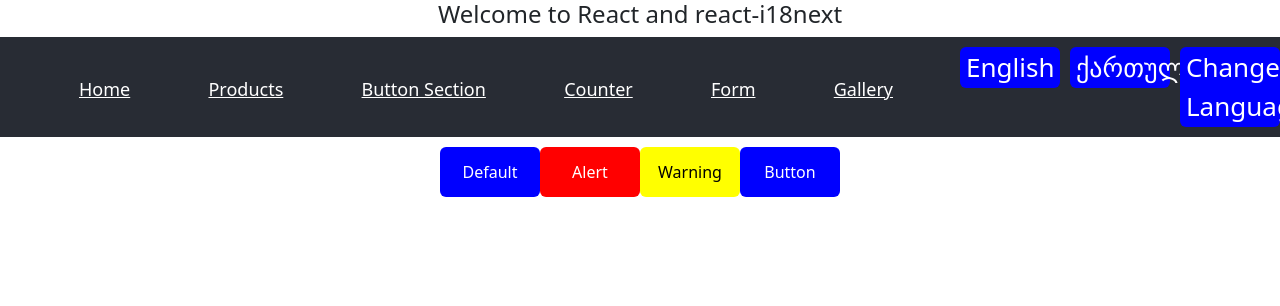
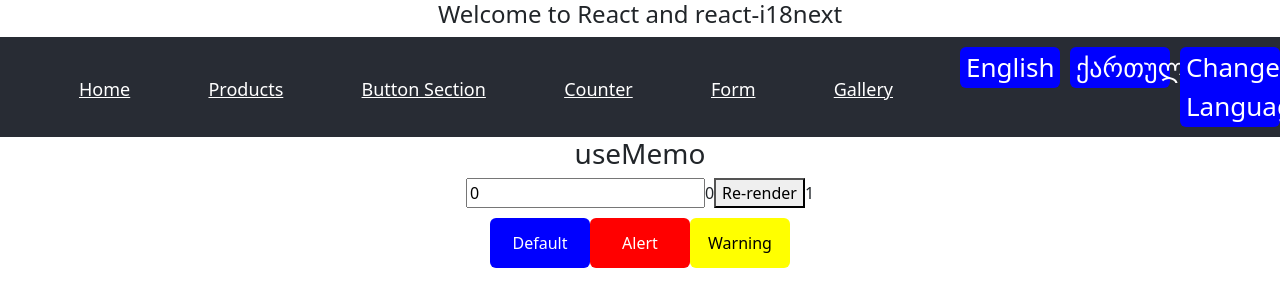
Before and after one commit to LindaGiorgadze/react_app_2023, a React (Create React App) app: page /button-section in a window 1280 px wide. Shown: the top 306 px of the page. Built offline with nearby package versions, Linux system fonts and the light colour scheme.

Commit message:
Lecture 10

```diff
--- a/src/components/ButtonSection.js
+++ b/src/components/ButtonSection.js
@@ -1,6 +1,10 @@
+import useResolution from "../hook/useResolution";
 import Button from "./Button";
+import NumberCubed from "./NumberCubed";
 
 function ButtonSection() {
+  const resolution = useResolution();
+
   function alertFunction() {
     alert("Button is Clicked");
   }
@@ -28,6 +32,8 @@ function ButtonSection() {
     }
   ];
   return (
+    <section>
+      <NumberCubed />
       <div>
         {buttons.map((button, index) => {
           return (
@@ -40,8 +46,10 @@ function ButtonSection() {
             />
           );
         })}
-      <Button />
+
+        {resolution <= 1000 && <Button />}
       </div>
+    </section>
   );
 }
 
--- /dev/null
+++ b/src/components/NumberCubed.js
@@ -0,0 +1,28 @@
+import { useMemo, useState } from "react";
+
+const NumberCubed = () => {
+  const [number, setNumber] = useState(0);
+  const [test, setTest] = useState(1);
+  const numberCubed = useMemo(() => updateNumber(number), [number]);
+
+  return (
+    <section>
+      <h3>useMemo</h3>
+      <input
+        type="number"
+        value={number}
+        onChange={(e) => setNumber(e.target.value)}
+      />
+      {numberCubed}
+      <button onClick={() => setTest(test + 1)}>Re-render</button>
+      {test}
+    </section>
+  );
+};
+
+function updateNumber(n) {
+  console.log("Number Update is called");
+  return Math.pow(parseInt(n), 3);
+}
+
+export default NumberCubed;
--- a/src/components/ToDo.js
+++ b/src/components/ToDo.js
@@ -20,8 +20,6 @@ const ToDo = () => {
   useEffect(() => {
     textInput?.current?.focus();
   }, []);
-
-  // console.log(textInput?.current);
 
   function handleSubmit(e) {
     e.preventDefault();
--- /dev/null
+++ b/src/hook/useResolution.js
@@ -0,0 +1,15 @@
+import { useDebugValue, useEffect, useState } from "react";
+
+const useResolution = () => {
+  const [resolution, setResolution] = useState();
+  useDebugValue(resolution);
+
+  useEffect(() => {
+    window.addEventListener("resize", (e) => {
+      setResolution(e.target.innerWidth);
+    });
+  }, []);
+  return resolution;
+};
+
+export default useResolution;
```
Lines whose indentation alone changed are shown as unchanged.
